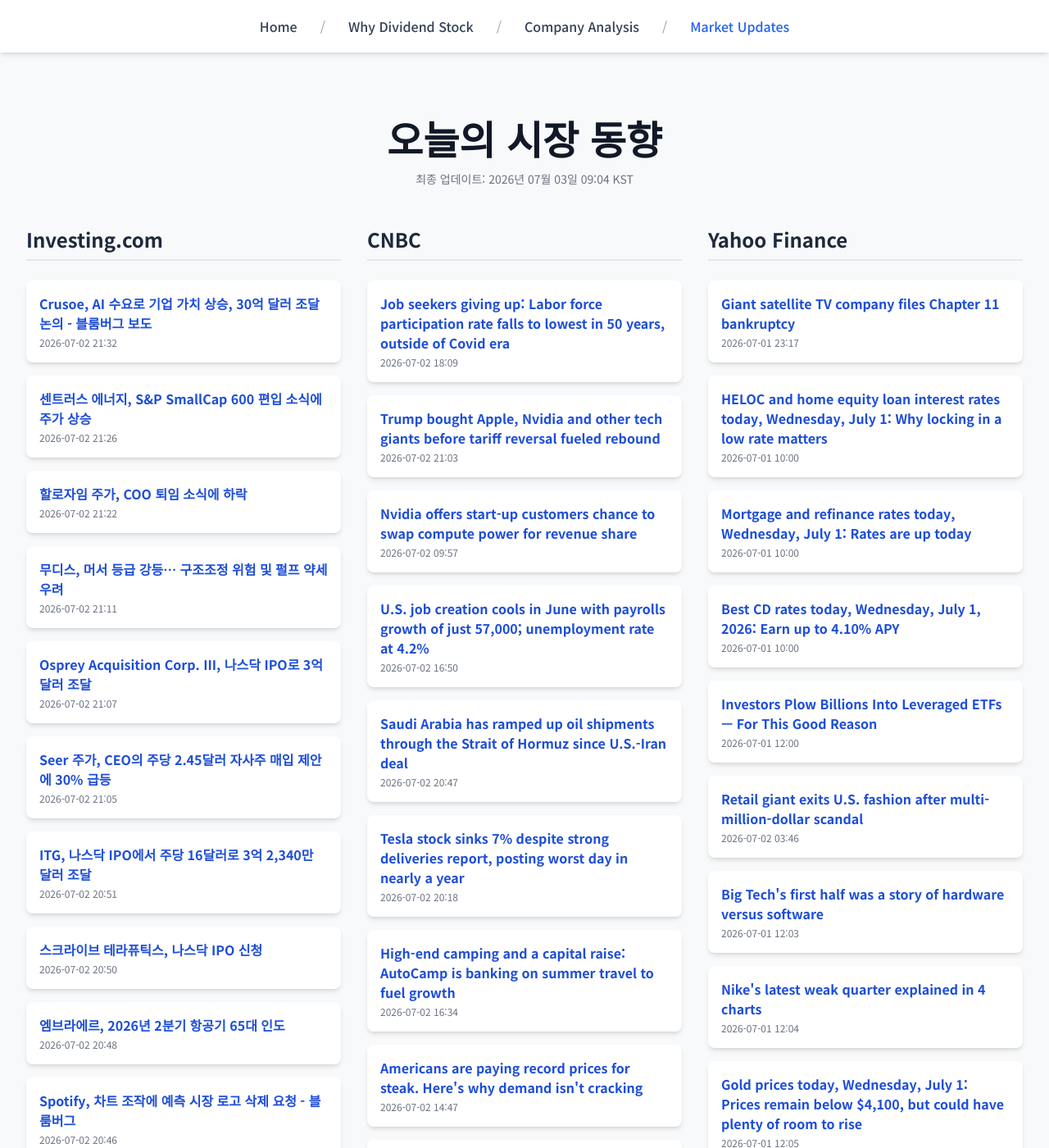
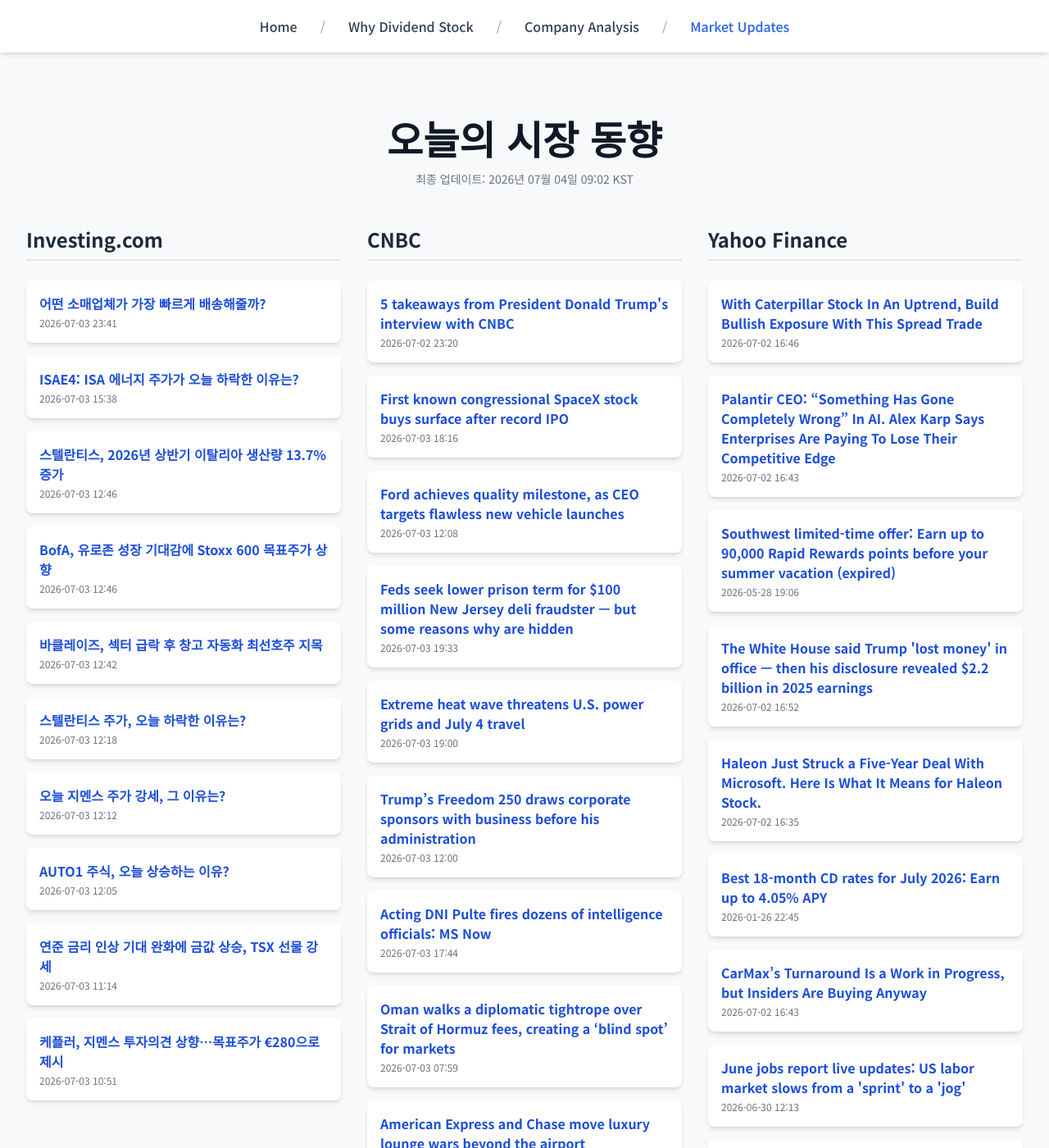
Before and after one commit to Kay-Hwang/my-company-analysis, a Jekyll site: the page built from market-updates.html, in a window 1280 px wide and 1400 px high. Shown: the whole window at 82% size. Built offline with Jekyll 4.4.1, drawn with Linux system fonts in a browser that asks for light colours; nearby versions of some CDN libraries; a script that is not in the unit is left out; some of the changed text lies outside the part shown.

Commit message:
Update daily data

```diff
--- a/_data/latest_data.json
+++ b/_data/latest_data.json
@@ -1,190 +1,190 @@
 {
-  "lastUpdated": "2026년 07월 03일 09:04 KST",
+  "lastUpdated": "2026년 07월 04일 09:02 KST",
   "news": {
     "investing": [
       {
-        "title": "Crusoe, AI 수요로 기업 가치 상승, 30억 달러 조달 논의 - 블룸버그 보도",
-        "link": "https://kr.investing.com/news/stock-market-news/article-93CH-2004558",
-        "pubDate": "2026-07-02 21:32:19",
-        "summary": "Crusoe, AI 수요로 기업 가치 상승, 30억 달러 조달 논의 - 블룸버그 보도"
+        "title": "어떤 소매업체가 가장 빠르게 배송해줄까?",
+        "link": "https://kr.investing.com/news/stock-market-news/article-2004986",
+        "pubDate": "2026-07-03 23:41:03",
+        "summary": "어떤 소매업체가 가장 빠르게 배송해줄까?"
       },
       {
-        "title": "센트러스 에너지, S&P SmallCap 600 편입 소식에 주가 상승",
-        "link": "https://kr.investing.com/news/stock-market-news/article-93CH-2004550",
-        "pubDate": "2026-07-02 21:26:11",
-        "summary": "센트러스 에너지, S&P SmallCap 600 편입 소식에 주가 상승"
+        "title": "ISAE4: ISA 에너지 주가가 오늘 하락한 이유는?",
+        "link": "https://kr.investing.com/news/stock-market-news/article-2004971",
+        "pubDate": "2026-07-03 15:38:06",
+        "summary": "ISAE4: ISA 에너지 주가가 오늘 하락한 이유는?"
       },
       {
-        "title": "할로자임 주가, COO 퇴임 소식에 하락",
-        "link": "https://kr.investing.com/news/stock-market-news/article-93CH-2004543",
-        "pubDate": "2026-07-02 21:22:21",
-        "summary": "할로자임 주가, COO 퇴임 소식에 하락"
+        "title": "스텔란티스, 2026년 상반기 이탈리아 생산량 13.7% 증가",
+        "link": "https://kr.investing.com/news/stock-market-news/article-93CH-2004945",
+        "pubDate": "2026-07-03 12:46:47",
+        "summary": "스텔란티스, 2026년 상반기 이탈리아 생산량 13.7% 증가"
       },
       {
-        "title": "무디스, 머서 등급 강등… 구조조정 위험 및 펄프 약세 우려",
-        "link": "https://kr.investing.com/news/stock-market-news/article-93CH-2004528",
-        "pubDate": "2026-07-02 21:11:03",
-        "summary": "무디스, 머서 등급 강등… 구조조정 위험 및 펄프 약세 우려"
+        "title": "BofA, 유로존 성장 기대감에 Stoxx 600 목표주가 상향",
+        "link": "https://kr.investing.com/news/stock-market-news/article-2004947",
+        "pubDate": "2026-07-03 12:46:34",
+        "summary": "BofA, 유로존 성장 기대감에 Stoxx 600 목표주가 상향"
       },
       {
-        "title": "Osprey Acquisition Corp. III, 나스닥 IPO로 3억 달러 조달",
-        "link": "https://kr.investing.com/news/stock-market-news/article-432SI-2004541",
-        "pubDate": "2026-07-02 21:07:05",
-        "summary": "Osprey Acquisition Corp. III, 나스닥 IPO로 3억 달러 조달"
+        "title": "바클레이즈, 섹터 급락 후 창고 자동화 최선호주 지목",
+        "link": "https://kr.investing.com/news/stock-market-news/article-93CH-2004944",
+        "pubDate": "2026-07-03 12:42:00",
+        "summary": "바클레이즈, 섹터 급락 후 창고 자동화 최선호주 지목"
       },
       {
-        "title": "Seer 주가, CEO의 주당 2.45달러 자사주 매입 제안에 30% 급등",
-        "link": "https://kr.investing.com/news/stock-market-news/article-93CH-2004515",
-        "pubDate": "2026-07-02 21:05:50",
-        "summary": "Seer 주가, CEO의 주당 2.45달러 자사주 매입 제안에 30% 급등"
+        "title": "스텔란티스 주가, 오늘 하락한 이유는?",
+        "link": "https://kr.investing.com/news/stock-market-news/article-93CH-2004940",
+        "pubDate": "2026-07-03 12:18:33",
+        "summary": "스텔란티스 주가, 오늘 하락한 이유는?"
       },
       {
-        "title": "ITG, 나스닥 IPO에서 주당 16달러로 3억 2,340만 달러 조달",
-        "link": "https://kr.investing.com/news/stock-market-news/article-432SI-2004510",
-        "pubDate": "2026-07-02 20:51:08",
-        "summary": "ITG, 나스닥 IPO에서 주당 16달러로 3억 2,340만 달러 조달"
+        "title": "오늘 지멘스 주가 강세, 그 이유는?",
+        "link": "https://kr.investing.com/news/stock-market-news/article-93CH-2004938",
+        "pubDate": "2026-07-03 12:12:50",
+        "summary": "오늘 지멘스 주가 강세, 그 이유는?"
       },
       {
-        "title": "스크라이브 테라퓨틱스, 나스닥 IPO 신청",
-        "link": "https://kr.investing.com/news/stock-market-news/article-432SI-2004506",
-        "pubDate": "2026-07-02 20:50:01",
-        "summary": "스크라이브 테라퓨틱스, 나스닥 IPO 신청"
+        "title": "AUTO1 주식, 오늘 상승하는 이유?",
+        "link": "https://kr.investing.com/news/stock-market-news/article-93CH-2004936",
+        "pubDate": "2026-07-03 12:05:26",
+        "summary": "AUTO1 주식, 오늘 상승하는 이유?"
       },
       {
-        "title": "엠브라에르, 2026년 2분기 항공기 65대 인도",
-        "link": "https://kr.investing.com/news/stock-market-news/article-93CH-2004500",
-        "pubDate": "2026-07-02 20:48:34",
-        "summary": "엠브라에르, 2026년 2분기 항공기 65대 인도"
+        "title": "연준 금리 인상 기대 완화에 금값 상승, TSX 선물 강세",
+        "link": "https://kr.investing.com/news/stock-market-news/article-2004924",
+        "pubDate": "2026-07-03 11:14:07",
+        "summary": "연준 금리 인상 기대 완화에 금값 상승, TSX 선물 강세"
       },
       {
-        "title": "Spotify, 차트 조작에 예측 시장 로고 삭제 요청 - 블룸버그",
-        "link": "https://kr.investing.com/news/stock-market-news/article-93CH-2004499",
-        "pubDate": "2026-07-02 20:46:13",
-        "summary": "Spotify, 차트 조작에 예측 시장 로고 삭제 요청 - 블룸버그"
+        "title": "케플러, 지멘스 투자의견 상향…목표주가 €280으로 제시",
+        "link": "https://kr.investing.com/news/stock-market-news/article-2004918",
+        "pubDate": "2026-07-03 10:51:41",
+        "summary": "케플러, 지멘스 투자의견 상향…목표주가 €280으로 제시"
       }
     ],
     "cnbc": [
       {
-        "title": "Job seekers giving up: Labor force participation rate falls to lowest in 50 years, outside of Covid era",
-        "link": "https://www.cnbc.com/2026/07/02/job-seekers-giving-up-labor-force-participation-rate-falls-to-lowest-in-50-years-outside-of-covid-era.html",
-        "pubDate": "Thu, 02 Jul 2026 18:09:31 GMT",
-        "summary": "A drop in the unemployment rate helped provide some upside to what was an otherwise downbeat jobs report — but it was for all the wrong reasons."
+        "title": "5 takeaways from President Donald Trump's interview with CNBC",
+        "link": "https://www.cnbc.com/2026/07/02/5-takeaways-from-president-donald-trumps-interview-with-cnbc.html",
+        "pubDate": "Thu, 02 Jul 2026 23:20:58 GMT",
+        "summary": "The president defended his family's business and said he feels bad that the presidency creates a conflict of interest in any of his children's investments."
       },
       {
-        "title": "Trump bought Apple, Nvidia and other tech giants before tariff reversal fueled rebound",
-        "link": "https://www.cnbc.com/2026/07/02/trump-aapl-nvda-tariffs-disclosures.html",
-        "pubDate": "Thu, 02 Jul 2026 21:03:39 GMT",
-        "summary": "The day before President Donald Trump walked back his tariff policy turned out to be one of his busiest days of 2025 for stock buying."
+        "title": "First known congressional SpaceX stock buys surface after record IPO",
+        "link": "https://www.cnbc.com/2026/07/03/spacex-stock-congress-meuser-cisneros-ipo-disclosure.html",
+        "pubDate": "Fri, 03 Jul 2026 18:16:43 GMT",
+        "summary": "The SpaceX stock purchases come as Elon Musk’s company deepens its role in federal contracting and remains closely tied to President Donald Trump’s Washington."
       },
       {
-        "title": "Nvidia offers start-up customers chance to swap compute power for revenue share",
-        "link": "https://www.cnbc.com/2026/07/02/nvidia-plans-to-offer-start-up-customers-access-to-revenue-sharing-deals.html",
-        "pubDate": "Thu, 02 Jul 2026 09:57:30 GMT",
-        "summary": "Nvidia says it will give start-ups the chance to swap access to compute power for a slice of future profits under a new program aimed at AI-focused firms."
+        "title": "Ford achieves quality milestone, as CEO targets flawless new vehicle launches",
+        "link": "https://www.cnbc.com/2026/07/03/ford-achieves-quality-milestone-targets-flawless-new-vehicle-launches.html",
+        "pubDate": "Fri, 03 Jul 2026 12:08:21 GMT",
+        "summary": "Ford CEO Jim Farley told CNBC that the automaker has learned from its past quality and recall issues, which have hurt its earnings and stained its reputation."
       },
       {
-        "title": "U.S. job creation cools in June with payrolls growth of just 57,000; unemployment rate at 4.2%",
-        "link": "https://www.cnbc.com/2026/07/02/jobs-report-june-2026-.html",
-        "pubDate": "Thu, 02 Jul 2026 16:50:27 GMT",
-        "summary": "Nonfarm payrolls were expected to rise by 115,000 in June and the unemployment rate to hold steady at 4.3%."
+        "title": "Feds seek lower prison term for $100 million New Jersey deli fraudster — but some reasons why are hidden",
+        "link": "https://www.cnbc.com/2026/07/03/new-jersey-deli-stockfraud-sentence-patten.html",
+        "pubDate": "Fri, 03 Jul 2026 19:33:26 GMT",
+        "summary": "James Patten is the third person who will be sentenced in the stock manipulation scheme related to Hometown International, a company that owned just one deli."
       },
       {
-        "title": "Saudi Arabia has ramped up oil shipments through the Strait of Hormuz since U.S.-Iran deal",
-        "link": "https://www.cnbc.com/2026/07/02/saudi-arabia-iran-strait-hormuz-persian-gulf-oil.html",
-        "pubDate": "Thu, 02 Jul 2026 20:47:06 GMT",
-        "summary": "Saudi Arabia is restarting its export logistics in the Persian Gulf after a three-month pause, according to Kpler."
+        "title": "Extreme heat wave threatens U.S. power grids and July 4 travel",
+        "link": "https://www.cnbc.com/2026/07/03/extreme-heat-us-power-grids-july-4-travel.html",
+        "pubDate": "Fri, 03 Jul 2026 19:00:44 GMT",
+        "summary": "The heat wave threatens to overwhelm U.S. grids and may force some to change their plans on one of the busiest travel weeks of the year."
       },
       {
-        "title": "Tesla stock sinks 7% despite strong deliveries report, posting worst day in nearly a year",
-        "link": "https://www.cnbc.com/2026/07/02/tesla-tsla-q2-2026-vehicle-delivery-production.html",
-        "pubDate": "Thu, 02 Jul 2026 20:18:02 GMT",
-        "summary": "Tesla is trying to recover from consecutive annual declines in vehicle sales that were partly caused by a consumer backlash against CEO Elon Musk."
+        "title": "Trump’s Freedom 250 draws corporate sponsors with business before his administration",
+        "link": "https://www.cnbc.com/2026/07/03/trump-freedom-250-america250-corporate-sponsors-access.html",
+        "pubDate": "Fri, 03 Jul 2026 12:00:01 GMT",
+        "summary": "Companies with federal interests — including Boeing, Lockheed Martin and Oracle — are sponsoring a Trump-aligned effort celebrating America’s 250th birthday."
       },
       {
-        "title": "High-end camping and a capital raise: AutoCamp is banking on summer travel to fuel growth",
-        "link": "https://www.cnbc.com/2026/07/02/autocamp-high-end-camping-summer-travel-capital-raise.html",
-        "pubDate": "Thu, 02 Jul 2026 16:34:27 GMT",
-        "summary": "AutoCamp offers Airstream suites, polished cabins, fire pits, design-forward amenities and access to iconic outdoor destinations."
+        "title": "Acting DNI Pulte fires dozens of intelligence officials: MS Now",
+        "link": "https://www.cnbc.com/2026/07/03/acting-dni-pulte-fires-dozens-of-intelligence-officials-ms-now.html",
+        "pubDate": "Fri, 03 Jul 2026 17:44:28 GMT",
+        "summary": "President Donald Trump's controversial pick to lead the office of the Director of National Intelligence has begun firing intel officials, MS NOW reported."
       },
       {
-        "title": "Americans are paying record prices for steak. Here's why demand isn't cracking",
-        "link": "https://www.cnbc.com/2026/07/02/beef-prices-demand-for-steak-isnt-falling.html",
-        "pubDate": "Thu, 02 Jul 2026 14:47:40 GMT",
-        "summary": "Despite record beef prices, Americans aren't giving up steak. Consumers are treating beef as an affordable luxury and prioritizing it for special occasions."
+        "title": "Oman walks a diplomatic tightrope over Strait of Hormuz fees, creating a ‘blind spot’ for markets",
+        "link": "https://www.cnbc.com/2026/07/03/oman-strait-hormuz-fees-iran-trump.html",
+        "pubDate": "Fri, 03 Jul 2026 07:59:34 GMT",
+        "summary": "Oman is using strategic ambiguity as talks over possible Strait of Hormuz fees raise legal, diplomatic and oil market concerns."
       },
       {
-        "title": "Led by Buc-ee’s and new rival Dolly Parton, America’s gas station chains are in a mega-sizing era",
-        "link": "https://www.cnbc.com/2026/07/02/led-by-buc-ees-dolly-parton-americas-gas-stations-go-mega-size-.html",
-        "pubDate": "Thu, 02 Jul 2026 14:30:01 GMT",
-        "summary": "Gas station chains led by Buc-ee's are coming closer to rivaling America's big box stores in size, and Dolly Parton is getting in on the retail trend."
+        "title": "American Express and Chase move luxury lounge wars beyond the airport",
+        "link": "https://www.cnbc.com/2026/07/03/amex-chase-credit-card-lounges.html",
+        "pubDate": "Fri, 03 Jul 2026 18:03:34 GMT",
+        "summary": "Credit card companies are increasingly offering access to lounges and perks at festivals and sporting events, often exclusively for premium cardholders."
       },
       {
-        "title": "Microsoft commits $2.5 billion and 6,000 employees to new AI implementation unit",
-        "link": "https://www.cnbc.com/2026/07/02/microsoft-commits-2point5-billion-6000-employees-ai-implementation-unit.html",
-        "pubDate": "Thu, 02 Jul 2026 13:00:02 GMT",
-        "summary": "Microsoft is the latest tech company to form a business focused on helping customers understand and implement artificial intelligence."
+        "title": "As ACA enrollment falls by millions, Trump administration and policy gurus disagree on why",
+        "link": "https://www.cnbc.com/2026/07/03/aca-enrollment-enhanced-subsidies-lapse-fraud.html",
+        "pubDate": "Fri, 03 Jul 2026 12:00:01 GMT",
+        "summary": "Affordable Care Act marketplace enrollment has declined by 3 million people. The Trump administration points to fraud controls. Policy experts point to cost."
       }
     ],
     "yahoo": [
       {
-        "title": "Giant satellite TV company files Chapter 11 bankruptcy",
-        "link": "https://finance.yahoo.com/media-advertising/articles/giant-satellite-tv-company-files-231700614.html",
-        "pubDate": "2026-07-01T23:17:00Z",
-        "summary": "Giant satellite TV company files Chapter 11 bankruptcy"
+        "title": "With Caterpillar Stock In An Uptrend, Build Bullish Exposure With This Spread Trade",
+        "link": "https://www.investors.com/research/options/caterpillar-stock-cat-construction-equipment-markets-options-income-investing-trading/?src=A00220&yptr=yahoo",
+        "pubDate": "2026-07-02T16:46:29Z",
+        "summary": "With Caterpillar Stock In An Uptrend, Build Bullish Exposure With This Spread Trade"
       },
       {
-        "title": "HELOC and home equity loan interest rates today, Wednesday, July 1: Why locking in a low rate matters",
-        "link": "https://finance.yahoo.com/personal-finance/mortgages/article/heloc-and-home-equity-loan-interest-rates-today-wednesday-july-1-why-locking-in-a-low-rate-matters-100000351.html",
-        "pubDate": "2026-07-01T10:00:00Z",
-        "summary": "HELOC and home equity loan interest rates today, Wednesday, July 1: Why locking in a low rate matters"
+        "title": "Palantir CEO: “Something Has Gone Completely Wrong” In AI. Alex Karp Says Enterprises Are Paying To Lose Their Competitive Edge",
+        "link": "https://finance.yahoo.com/technology/ai/articles/palantir-ceo-something-gone-completely-164303371.html",
+        "pubDate": "2026-07-02T16:43:03Z",
+        "summary": "Palantir CEO: “Something Has Gone Completely Wrong” In AI. Alex Karp Says Enterprises Are Paying To Lose Their Competitive Edge"
       },
       {
-        "title": "Mortgage and refinance rates today, Wednesday, July 1: Rates are up today",
-        "link": "https://finance.yahoo.com/personal-finance/mortgages/article/mortgage-and-refinance-rates-today-wednesday-july-1-rates-are-up-today-100000767.html",
-        "pubDate": "2026-07-01T10:00:00Z",
-        "summary": "Mortgage and refinance rates today, Wednesday, July 1: Rates are up today"
+        "title": "Southwest limited-time offer: Earn up to 90,000 Rapid Rewards points before your summer vacation (expired)",
+        "link": "https://finance.yahoo.com/personal-finance/credit-cards/article/southwest-limited-time-offer-earn-up-to-90000-rapid-rewards-points-before-your-summer-vacation-expired-190609691.html",
+        "pubDate": "2026-05-28T19:06:09Z",
+        "summary": "Southwest limited-time offer: Earn up to 90,000 Rapid Rewards points before your summer vacation (expired)"
       },
       {
-        "title": "Best CD rates today, Wednesday, July 1, 2026: Earn up to 4.10% APY",
-        "link": "https://finance.yahoo.com/personal-finance/banking/article/best-cd-rates-today-wednesday-july-1-2026-earn-up-to-410-apy-100000521.html",
-        "pubDate": "2026-07-01T10:00:00Z",
-        "summary": "Best CD rates today, Wednesday, July 1, 2026: Earn up to 4.10% APY"
+        "title": "The White House said Trump 'lost money' in office — then his disclosure revealed $2.2 billion in 2025 earnings",
+        "link": "https://finance.yahoo.com/markets/crypto/articles/white-house-said-trump-lost-165251196.html",
+        "pubDate": "2026-07-02T16:52:51Z",
+        "summary": "The White House said Trump 'lost money' in office — then his disclosure revealed $2.2 billion in 2025 earnings"
       },
       {
-        "title": "Investors Plow Billions Into Leveraged ETFs — For This Good Reason",
-        "link": "https://www.investors.com/etfs-and-funds/etfs/leveraged-etfs-investors-plow-billions-into-for-this-good-reason/?src=A00220&yptr=yahoo",
-        "pubDate": "2026-07-01T12:00:58Z",
-        "summary": "Investors Plow Billions Into Leveraged ETFs — For This Good Reason"
+        "title": "Haleon Just Struck a Five-Year Deal With Microsoft. Here Is What It Means for Haleon Stock.",
+        "link": "https://finance.yahoo.com/healthcare/articles/haleon-just-struck-five-deal-163517406.html",
+        "pubDate": "2026-07-02T16:35:17Z",
+        "summary": "Haleon Just Struck a Five-Year Deal With Microsoft. Here Is What It Means for Haleon Stock."
       },
       {
-        "title": "Retail giant exits U.S. fashion after multi-million-dollar scandal",
-        "link": "https://finance.yahoo.com/markets/stocks/articles/retail-giant-exits-u-fashion-031700615.html",
-        "pubDate": "2026-07-02T03:46:51Z",
-        "summary": "Retail giant exits U.S. fashion after multi-million-dollar scandal"
+        "title": "Best 18-month CD rates for July 2026: Earn up to 4.05% APY",
+        "link": "https://finance.yahoo.com/personal-finance/banking/article/best-18-month-cd-rates-224504831.html",
+        "pubDate": "2026-01-26T22:45:04Z",
+        "summary": "Best 18-month CD rates for July 2026: Earn up to 4.05% APY"
       },
       {
-        "title": "Big Tech's first half was a story of hardware versus software",
-        "link": "https://finance.yahoo.com/technology/article/big-techs-first-half-was-a-story-of-hardware-versus-software-120311290.html",
-        "pubDate": "2026-07-01T12:03:11Z",
-        "summary": "Big Tech's first half was a story of hardware versus software"
+        "title": "CarMax’s Turnaround Is a Work in Progress, but Insiders Are Buying Anyway",
+        "link": "https://www.barrons.com/articles/carmax-stock-earnings-directors-buy-b6bf436f?siteid=yhoof2&yptr=yahoo",
+        "pubDate": "2026-07-02T16:43:00Z",
+        "summary": "CarMax’s Turnaround Is a Work in Progress, but Insiders Are Buying Anyway"
       },
       {
-        "title": "Nike's latest weak quarter explained in 4 charts",
-        "link": "https://finance.yahoo.com/markets/stocks/article/nikes-latest-weak-quarter-explained-in-4-charts-120451301.html",
-        "pubDate": "2026-07-01T12:04:51Z",
-        "summary": "Nike's latest weak quarter explained in 4 charts"
+        "title": "June jobs report live updates: US labor market slows from a 'sprint' to a 'jog'",
+        "link": "https://finance.yahoo.com/economy/live/june-jobs-report-live-updates-us-labor-market-slows-from-a-sprint-to-a-jog-121350875.html",
+        "pubDate": "2026-06-30T12:13:50Z",
+        "summary": "June jobs report live updates: US labor market slows from a 'sprint' to a 'jog'"
       },
       {
-        "title": "Gold prices today, Wednesday, July 1: Prices remain below $4,100, but could have plenty of room to rise",
-        "link": "https://finance.yahoo.com/personal-finance/investing/article/gold-prices-today-wednesday-july-1-prices-remain-below-4100-but-could-have-plenty-of-room-to-rise-120518468.html",
-        "pubDate": "2026-07-01T12:05:18Z",
-        "summary": "Gold prices today, Wednesday, July 1: Prices remain below $4,100, but could have plenty of room to rise"
+        "title": "Best 1-year CD rates for July 2026: Lock in up to 4.1% APY for the next 12 months",
+        "link": "https://finance.yahoo.com/personal-finance/banking/article/best-1-year-cd-rates-211702415.html",
+        "pubDate": "2026-01-21T21:17:02Z",
+        "summary": "Best 1-year CD rates for July 2026: Lock in up to 4.1% APY for the next 12 months"
       },
       {
-        "title": "Dow Jones Futures Fall, Bloom Energy Jumps; SpaceX's First Buy Point",
-        "link": "https://www.investors.com/market-trend/stock-market-today/dow-jones-futures-market-rebound-bloom-energy-spacex-buy-point/?src=A00220&yptr=yahoo",
-        "pubDate": "2026-07-01T12:10:59Z",
-        "summary": "Dow Jones Futures Fall, Bloom Energy Jumps; SpaceX's First Buy Point"
+        "title": "Will Oil Prices Keep Falling? WTI Futures Hit Pre-Iran War Lows",
+        "link": "https://www.investors.com/news/wti-futures-hit-lows-will-oil-prices-keep-falling/?src=A00220&yptr=yahoo",
+        "pubDate": "2026-07-02T16:25:39Z",
+        "summary": "Will Oil Prices Keep Falling? WTI Futures Hit Pre-Iran War Lows"
       }
     ]
   }
```
